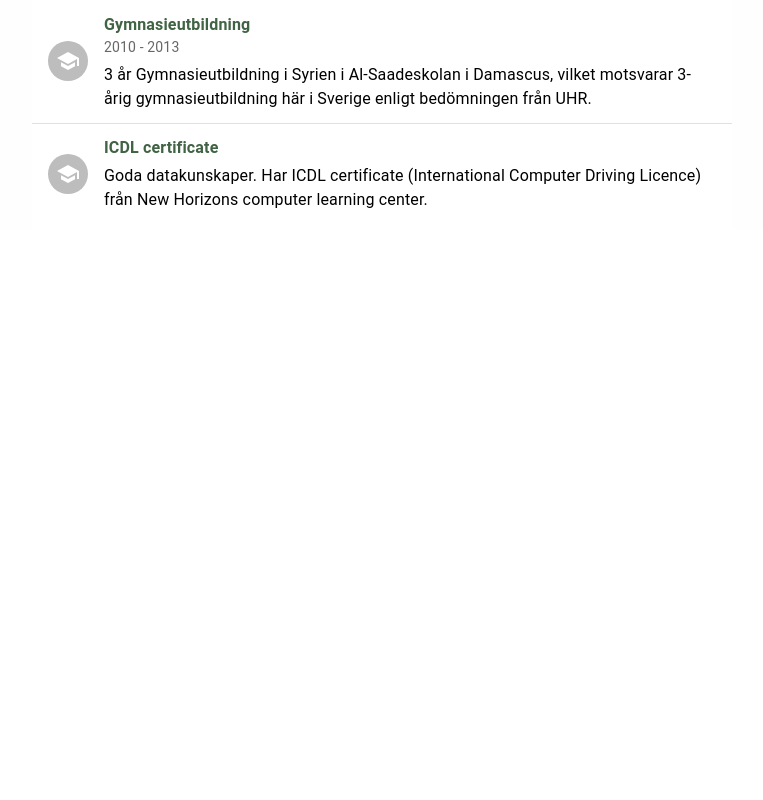
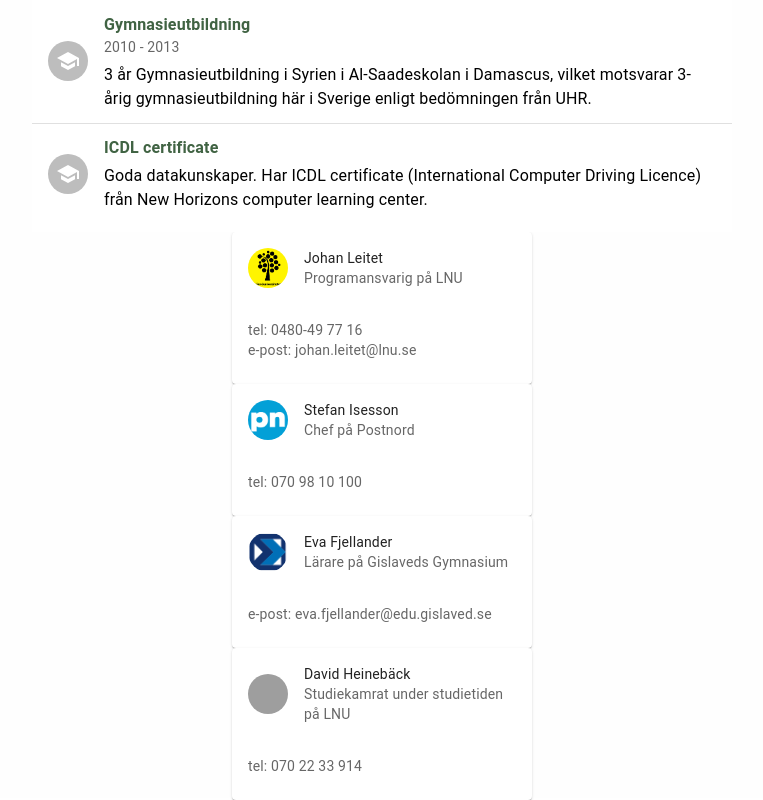
Before and after one commit to Tamimjabr/my-cv-react, a React (Create React App) app: page / in a window 1280 px wide. Shown: the part 4000-4800 px from the top of the page, without its empty margins (258-1021 px from the left). Before the commit the page ends 4232 px from the top, so only its background shows below. Built offline with nearby package versions, Linux system fonts and the light colour scheme; grey boxes are pictures that could not be loaded; a web font is replaced by a local one.

Commit message:
display references as cards

```diff
--- /dev/null
+++ b/src/components/References.tsx
@@ -0,0 +1,32 @@
+import { references } from '../data/references';
+import Card from "@mui/material/Card";
+import CardHeader from "@mui/material/CardHeader";
+import CardContent from "@mui/material/CardContent";
+import Avatar from "@mui/material/Avatar";
+import Typography from "@mui/material/Typography";
+
+const References = () => {
+  return (
+    <>
+      {references.map(ref => (
+        <Card sx={{ width: 300 }}>
+          <CardHeader
+            avatar={<Avatar src={ref.icon} aria-label="reference" >{ref.icon} </Avatar>}
+            title={ref.name}
+            subheader={ref.position}
+          />
+          <CardContent>
+            {ref.phone && <Typography variant="body2" color="text.secondary">
+              tel: {ref.phone}
+            </Typography>}
+            {ref.email && <Typography variant="body2" color="text.secondary">
+              e-post: {ref.email}
+            </Typography>}
+          </CardContent>
+        </Card>
+      ))}
+    </>
+  );
+};
+
+export default References;
--- a/src/data/references.tsx
+++ b/src/data/references.tsx
@@ -1,28 +1,38 @@
+import LNU from '../img/lnu-logo.png';
+import POSTNORD from '../img/postnord-logo.png';
+import GISLAVEDSGYMNASIUM from '../img/gislavedsgymnasium-logo.png';
+
+
 type Reference = {
   name: string,
   position: string,
   phone?: string,
   email?: string,
+  icon?: string,
 }
 
 export const references: Reference[] = [
   {
-    name: 'Johan Leitet'
-    , position: 'Programansvarig på LNU',
+    name: 'Johan Leitet',
+    position: 'Programansvarig på LNU',
     email: 'johan.leitet@lnu.se',
     phone: '0480-49 77 16',
+    icon: LNU,
   },
   {
     name: 'Stefan Isesson',
     position: 'Chef på Postnord',
     phone: '070 98 10 100',
+    icon: POSTNORD,
   }, {
     name: 'Eva Fjellander',
     position: 'Lärare på Gislaveds Gymnasium',
-    email: 'eva.fjellander@edu.gislaved.se'
+    email: 'eva.fjellander@edu.gislaved.se',
+    icon: GISLAVEDSGYMNASIUM,
   }, {
     name: 'David Heinebäck',
     position: 'Studiekamrat under studietiden på LNU',
     phone: '070 22 33 914',
+    icon: 'D',
   }
 ]
--- a/src/screens/Homepage.tsx
+++ b/src/screens/Homepage.tsx
@@ -3,6 +3,7 @@ import Education from '../components/Education'
 import JobExperience from '../components/JobExperience'
 import ProgrammingSkills from '../components/ProgrammingSkills'
 import Projects from '../components/Projects'
+import References from '../components/References'
 import { StyledContainer } from '../themes/styled-container'
 
 const Homepage = () => {
@@ -13,6 +14,7 @@ const Homepage = () => {
       <ProgrammingSkills />
       <Projects />
       <Education />
+      <References />
     </StyledContainer>
   )
 }
```
